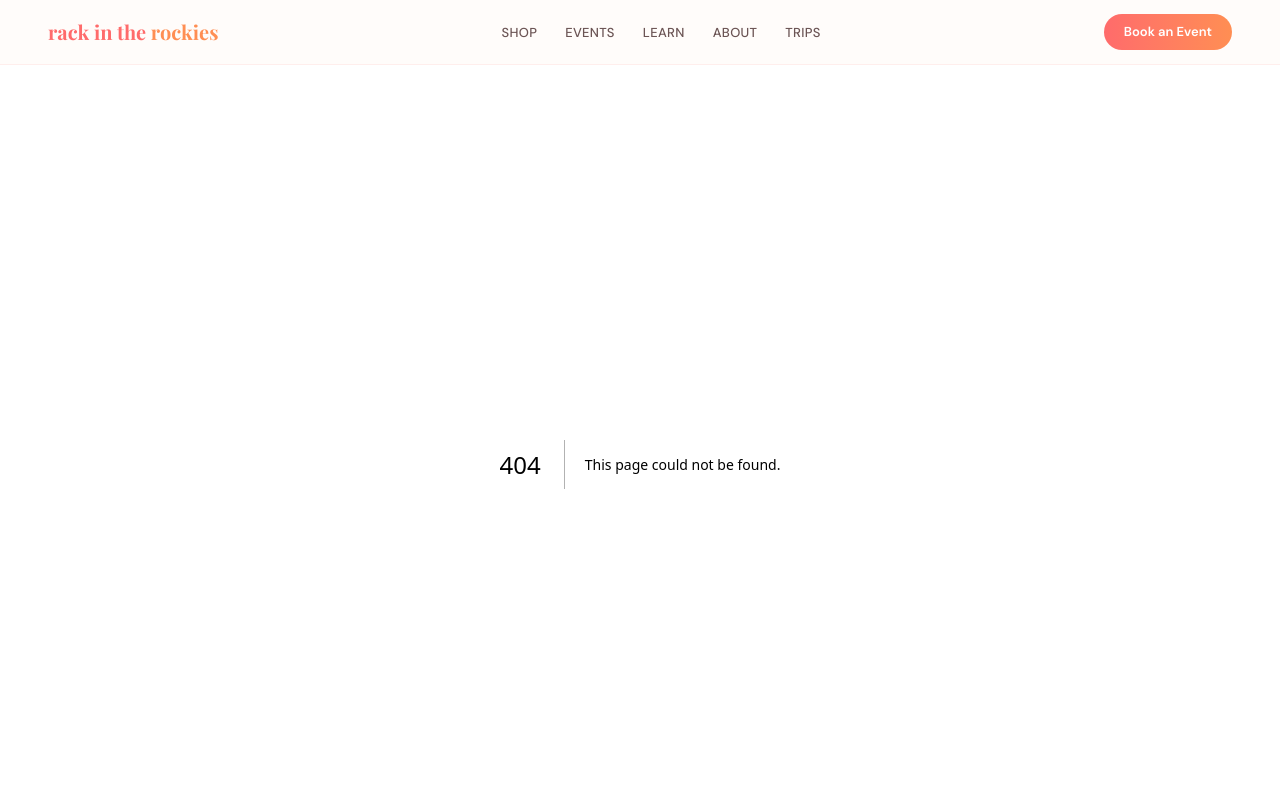
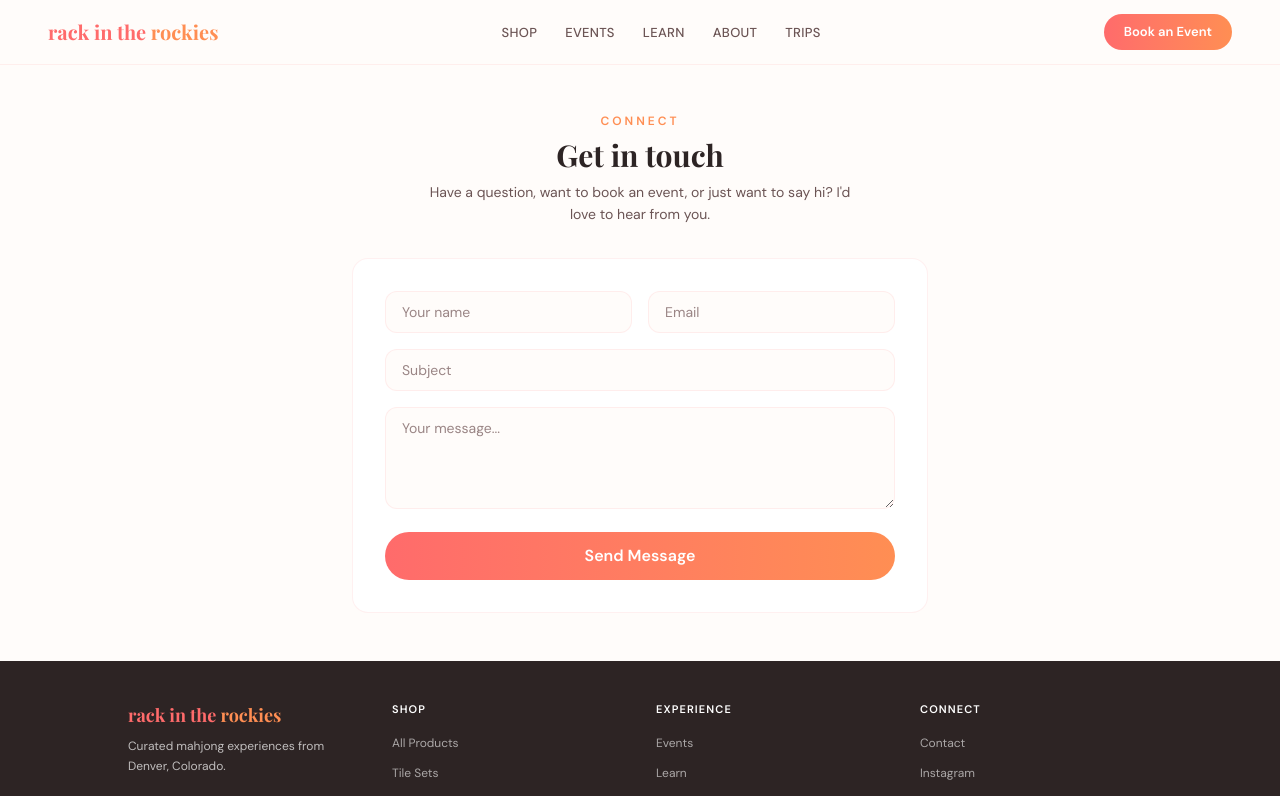
Before and after one commit to Rack-in-the-Rockies/rack-in-the-rockies, a Next.js app: page /contact in a window 1280 px wide. Before the commit this address had no page. Shown: the top 796 px of the page. Built offline with nearby package versions, Linux system fonts and the light colour scheme; a web font is replaced by a local one.

Commit message:
feat: add learn, about, and contact pages

```diff
--- /dev/null
+++ b/app/about/page.tsx
@@ -0,0 +1,75 @@
+import { SectionHeader } from "@/components/section-header";
+import { PrimaryButton, SecondaryButton } from "@/components/buttons";
+
+export const metadata = {
+  title: "About | Rack in the Rockies",
+  description: "Curated mahjong experiences and community from Denver, Colorado.",
+};
+
+const values = [
+  {
+    icon: "👯",
+    title: "Community First",
+    desc: "Every game night is a chance to connect. We build friendships one hand at a time.",
+  },
+  {
+    icon: "✨",
+    title: "Elevated Style",
+    desc: "From curated sets to gorgeous events, we believe mahjong deserves to look and feel amazing.",
+  },
+  {
+    icon: "🎉",
+    title: "Unapologetic Fun",
+    desc: "We take the game seriously and nothing else. Laughter, cocktails, and great company required.",
+  },
+];
+
+export default function AboutPage() {
+  return (
+    <main>
+      <section className="py-12 px-6 md:px-12 text-center">
+        <SectionHeader tag="About" title="More than a game" />
+        <div className="max-w-2xl mx-auto mb-10">
+          <p className="text-base text-text-mid leading-relaxed mb-4">
+            Rack in the Rockies started with a simple idea: mahjong is better
+            when it brings people together. What began as casual game nights
+            with friends in Denver grew into something bigger — a community of
+            women who love the game, the style, and the social connection it
+            creates.
+          </p>
+          <p className="text-base text-text-mid leading-relaxed">
+            Today, we curate the best mahjong products, host unforgettable
+            events, and bring players together across Colorado. Whether you're
+            a seasoned player or just discovering the game, there's a seat at
+            our table for you.
+          </p>
+        </div>
+      </section>
+
+      <section className="py-12 px-6 md:px-12 bg-cream text-center">
+        <SectionHeader tag="Values" title="What we believe" />
+        <div className="grid grid-cols-1 md:grid-cols-3 gap-6 max-w-4xl mx-auto">
+          {values.map((v) => (
+            <div
+              key={v.title}
+              className="bg-white rounded-2xl p-6 text-center border border-coral/[0.08] shadow-sm"
+            >
+              <span className="text-3xl mb-3 block">{v.icon}</span>
+              <h3 className="font-display text-lg text-text-dark mb-2">
+                {v.title}
+              </h3>
+              <p className="text-sm text-text-mid leading-relaxed">{v.desc}</p>
+            </div>
+          ))}
+        </div>
+      </section>
+
+      <section className="py-12 px-6 md:px-12 text-center">
+        <div className="flex gap-3 justify-center flex-wrap">
+          <PrimaryButton href="/events">See Events</PrimaryButton>
+          <SecondaryButton href="/shop">Shop Favorites</SecondaryButton>
+        </div>
+      </section>
+    </main>
+  );
+}
--- /dev/null
+++ b/app/contact/page.tsx
@@ -0,0 +1,22 @@
+import { SectionHeader } from "@/components/section-header";
+import { ContactForm } from "@/components/contact-form";
+
+export const metadata = {
+  title: "Contact | Rack in the Rockies",
+  description: "Get in touch for events, bookings, or general inquiries.",
+};
+
+export default function ContactPage() {
+  return (
+    <main className="py-12 px-6 md:px-12">
+      <div className="max-w-xl mx-auto">
+        <SectionHeader
+          tag="Connect"
+          title="Get in touch"
+          subtitle="Have a question, want to book an event, or just want to say hi? I'd love to hear from you."
+        />
+        <ContactForm />
+      </div>
+    </main>
+  );
+}
--- /dev/null
+++ b/app/learn/page.tsx
@@ -0,0 +1,63 @@
+import { SectionHeader } from "@/components/section-header";
+import { PrimaryButton, SecondaryButton } from "@/components/buttons";
+
+export const metadata = {
+  title: "Learn Mahjong | Rack in the Rockies",
+  description:
+    "New to mahjong? Get started with beginner-friendly tips and hands-on lessons.",
+};
+
+const tips = [
+  {
+    icon: "🎯",
+    title: "Learn the basics",
+    desc: "American Mahjong uses 152 tiles and a yearly card from the National Mah Jongg League. The goal: match your hand to a pattern on the card.",
+  },
+  {
+    icon: "👯",
+    title: "Find your group",
+    desc: "Mahjong is best with 4 players. Grab your friends, your neighbors, your book club — anyone who loves a good game night.",
+  },
+  {
+    icon: "🃏",
+    title: "Get a good set",
+    desc: "A quality tile set makes all the difference. Check out my favorites in the shop — I've tested them all so you don't have to.",
+  },
+  {
+    icon: "🎉",
+    title: "Just start playing",
+    desc: "Don't overthink it. The best way to learn is by playing. Make mistakes, ask questions, and have fun with it.",
+  },
+];
+
+export default function LearnPage() {
+  return (
+    <main>
+      <section className="py-12 px-6 md:px-12 text-center">
+        <SectionHeader
+          tag="Learn"
+          title="New to mahjong?"
+          subtitle="It looks intimidating, but once you learn the basics you'll wonder why you waited so long."
+        />
+        <div className="grid grid-cols-1 md:grid-cols-2 gap-6 max-w-3xl mx-auto mb-8">
+          {tips.map((tip) => (
+            <div
+              key={tip.title}
+              className="bg-white rounded-2xl p-6 text-left border border-coral/[0.08] shadow-sm"
+            >
+              <span className="text-2xl mb-3 block">{tip.icon}</span>
+              <h3 className="font-display text-lg text-text-dark mb-2">
+                {tip.title}
+              </h3>
+              <p className="text-sm text-text-mid leading-relaxed">{tip.desc}</p>
+            </div>
+          ))}
+        </div>
+        <div className="flex gap-3 justify-center flex-wrap">
+          <PrimaryButton href="/events#book">Book a Lesson</PrimaryButton>
+          <SecondaryButton href="/shop">Browse Sets</SecondaryButton>
+        </div>
+      </section>
+    </main>
+  );
+}
--- /dev/null
+++ b/components/contact-form.tsx
@@ -0,0 +1,90 @@
+"use client";
+
+import { useState } from "react";
+
+const inputStyles =
+  "w-full px-4 py-2.5 rounded-xl border border-coral/10 text-sm text-text-dark placeholder:text-text-light focus:outline-none focus:border-coral/30 focus:ring-1 focus:ring-coral/20 bg-warm-white";
+
+export function ContactForm() {
+  const [status, setStatus] = useState<"idle" | "sending" | "sent" | "error">(
+    "idle"
+  );
+
+  async function handleSubmit(e: React.FormEvent<HTMLFormElement>) {
+    e.preventDefault();
+    setStatus("sending");
+    const form = new FormData(e.currentTarget);
+    const data = Object.fromEntries(form.entries());
+    try {
+      const res = await fetch("/api/contact", {
+        method: "POST",
+        headers: { "Content-Type": "application/json" },
+        body: JSON.stringify(data),
+      });
+      setStatus(res.ok ? "sent" : "error");
+    } catch {
+      setStatus("error");
+    }
+  }
+
+  if (status === "sent") {
+    return (
+      <div className="bg-white rounded-2xl p-8 text-center border border-coral/10">
+        <p className="font-display text-2xl text-text-dark mb-2">
+          Message sent!
+        </p>
+        <p className="text-sm text-text-mid">
+          Thanks for reaching out. I'll get back to you soon.
+        </p>
+      </div>
+    );
+  }
+
+  return (
+    <form
+      onSubmit={handleSubmit}
+      className="bg-white rounded-2xl p-6 md:p-8 border border-coral/10 space-y-4"
+    >
+      <div className="grid grid-cols-1 md:grid-cols-2 gap-4">
+        <input
+          name="name"
+          required
+          placeholder="Your name"
+          className={inputStyles}
+        />
+        <input
+          name="email"
+          type="email"
+          required
+          placeholder="Email"
+          className={inputStyles}
+        />
+      </div>
+      <input
+        name="subject"
+        required
+        placeholder="Subject"
+        className={`${inputStyles} w-full`}
+      />
+      <textarea
+        name="message"
+        rows={4}
+        required
+        placeholder="Your message..."
+        className={`${inputStyles} w-full`}
+      />
+      <button
+        type="submit"
+        disabled={status === "sending"}
+        className="w-full bg-gradient-to-r from-coral to-tangerine text-white py-3 rounded-pill font-semibold transition-all hover:-translate-y-0.5 hover:shadow-lg hover:shadow-coral/30 disabled:opacity-60"
+      >
+        {status === "sending" ? "Sending..." : "Send Message"}
+      </button>
+      {status === "error" && (
+        <p className="text-xs text-red-500 text-center">
+          Something went wrong. Please try again.
+        </p>
+      )}
+    </form>
+  );
+}
```
